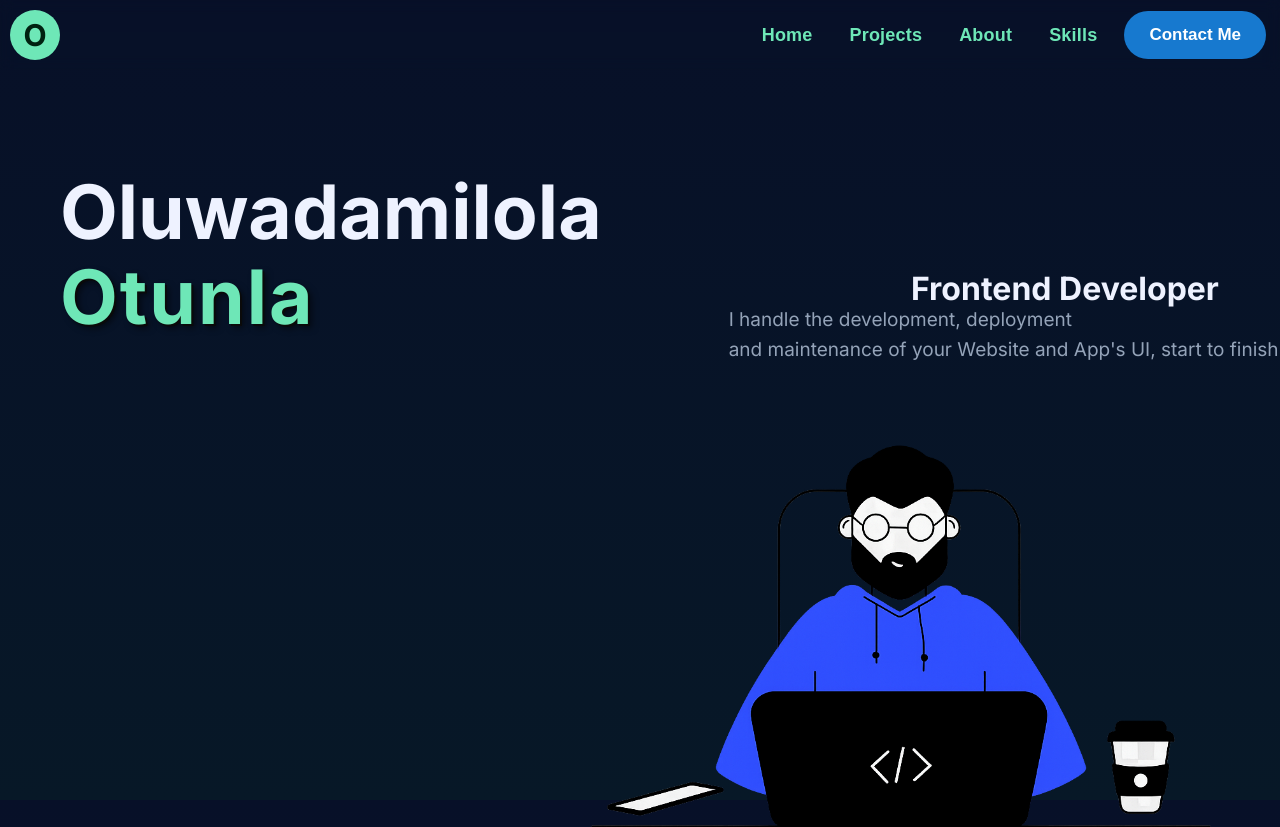
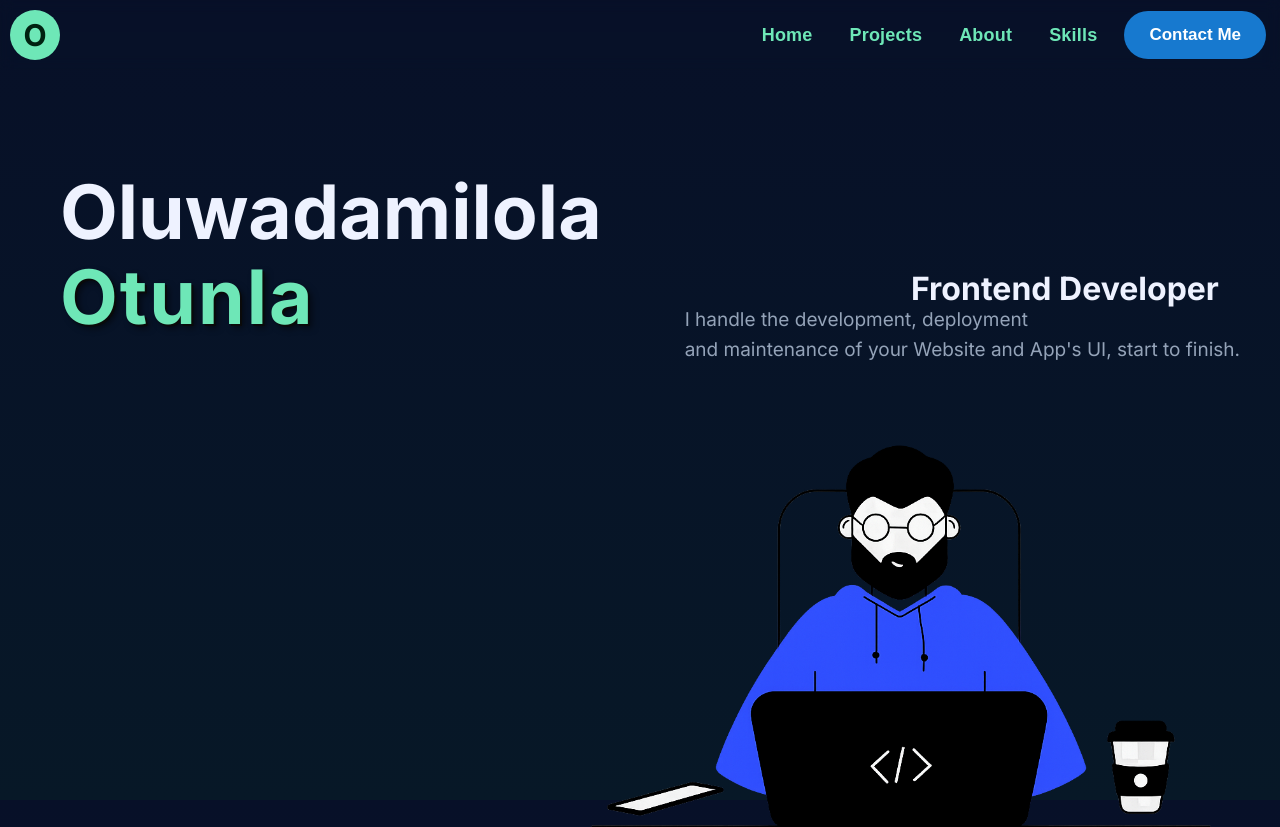
Before and after one commit to SoftWare00750/_portfolio, a React (Create React App) app in the folder portfolio/: page / in a window 1280 px wide. Shown: the top 827 px of the page. Built offline with nearby package versions, Linux system fonts and the light colour scheme.

Commit message:
commit 5

```diff
--- a/portfolio/src/App.css
+++ b/portfolio/src/App.css
@@ -208,7 +208,7 @@
                                                                                                                                                                                                                                                                                                                                                                          text-align: left;
                                                                                                                                                                                                                                                                                                                                                                            line-height: 1.6;
                                                                                                                                                                                                                                                                                                                                                                              padding-right: -3px;         /* space from screen edge */
-                                                                                                                                                                                                                                                                                                                                                                               margin-right: -64px;
+                                                                                                                                                                                                                                                                                                                                                                               margin-right: -20px;
                                                                                                                                                                                                                                                                                                                                                                                  font-size: 21px;
                                                                                                                                                                                                                                                                                                                                                                                  }
                                                                                                                                                                                                                                                                                                                                                                                  .hero-image {
@@ -257,8 +257,8 @@ margin-bottom: 30px;
 .project-card:nth-child(2) {
   grid-column: 2;
   grid-row: 2;
-  margin-left: -100px;
-  margin-top: 40px;
+  margin-left: -20px;
+  margin-top: 20px;
 }
 
 .project-card:nth-child(3) {
```
